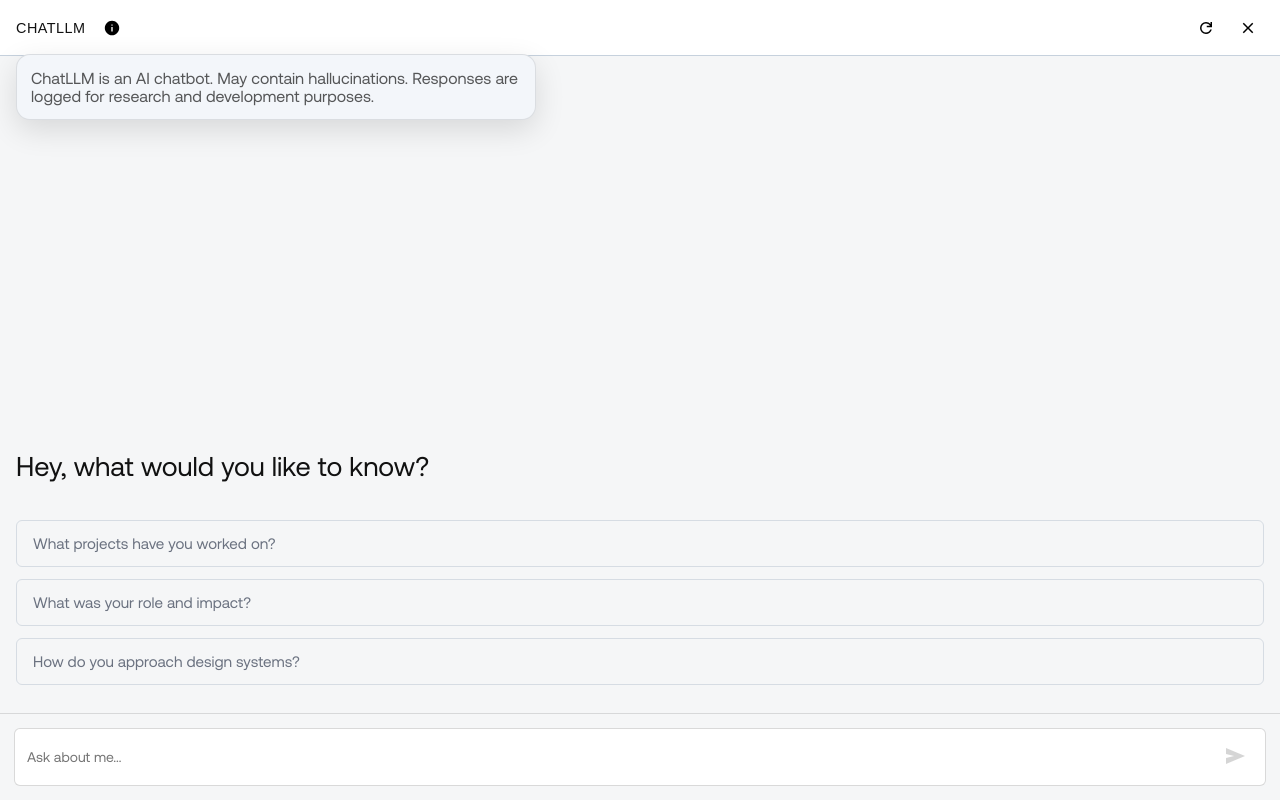
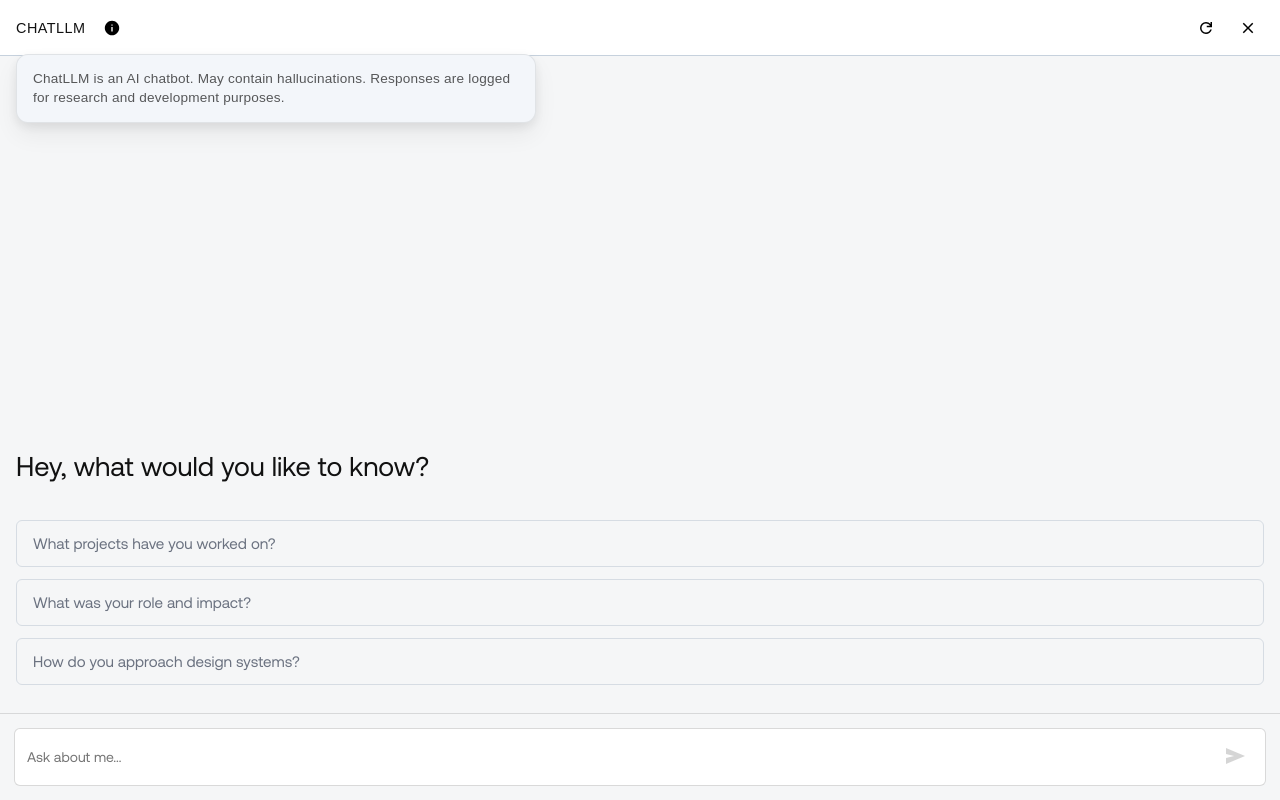
Before and after one commit to santilobos/portfolio-assistant-api2, a Next.js app: page /widget in a window 1280 px wide. Both pictures are taken after a click on the button 111 px from the left and 27 px from the top of the page. Built offline with nearby package versions, Linux system fonts and the light colour scheme; a web font is replaced by a local one.

Commit message:
cambio tipografía y border popover

```diff
--- a/app/widget/page.tsx
+++ b/app/widget/page.tsx
@@ -263,20 +263,28 @@ function ChatHeader({
     transform: "translateX(-50%)",
     width: pos.width,
     zIndex: 9999,
+
     background: "#F3F6FA",
-              border: "1px solid rgba(0,0,0,0.10)",
-              borderRadius: 14,
-              padding: 14,
-              boxShadow: "0 10px 30px rgba(0,0,0,0.12)",
+    border: "1px solid rgba(0,0,0,0.08)",
+    borderRadius: 12,
+
+    padding: "14px 16px",
+    boxShadow:
+      "0px 4px 12px rgba(0,0,0,0.08), 0px 12px 24px rgba(0,0,0,0.06)",
+
+    fontFamily: azeret.style.fontFamily,
+    fontSize: "0.85rem",
+    lineHeight: 1.45,
+    letterSpacing: 0.2,
     color: "rgba(0,0,0,0.65)",
-              lineHeight: 1.4,
-              font: "inherit",
+
     writingMode: "horizontal-tb",
   }}
 >
-            ChatLLM is an AI chatbot. May contain hallucinations. Responses are
-            logged for research and development purposes.
+  ChatLLM is an AI chatbot. May contain hallucinations. Responses are logged
+  for research and development purposes.
 </div>
+
         </>
       )}
     </>
```
Lines whose indentation alone changed are shown as unchanged.
